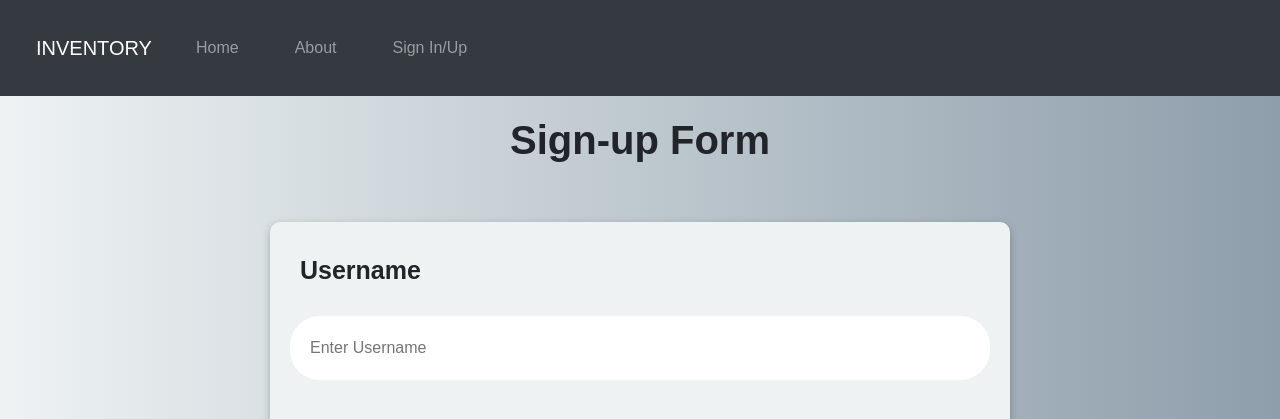
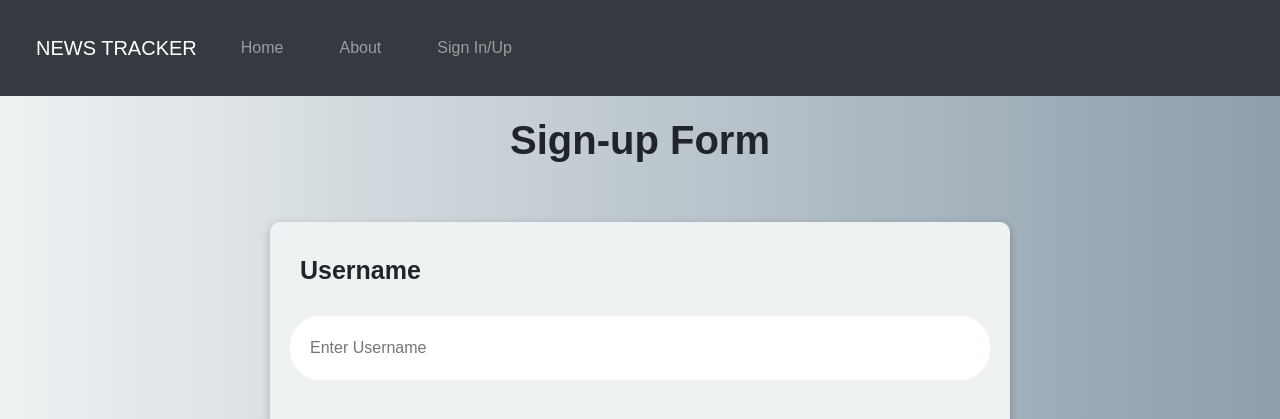
Before and after one commit to IBM-EPBL/IBM-Project-32290-1660209110, a Flask app: page /signup in a window 1280 px wide. Shown: the top 419 px of the page. Run offline with Flask 2, Linux system fonts and the light colour scheme.

Commit message:
Update signup.html

```diff
--- a/Assignments/Assignment-2/NireshN-19ITR054/templates/signup.html
+++ b/Assignments/Assignment-2/NireshN-19ITR054/templates/signup.html
@@ -70,7 +70,7 @@ a{
 </head>
 <body>
   <nav class="navbar navbar-expand-md bg-dark navbar-dark " >
-    <a class="navbar-brand" href="#">INVENTORY</a>
+    <a class="navbar-brand" href="#">NEWS TRACKER</a>
 
     <!-- Toggler/collapsibe Button -->
     <button class="navbar-toggler" type="button" data-toggle="collapse" data-target="#collapsibleNavbar">
```
